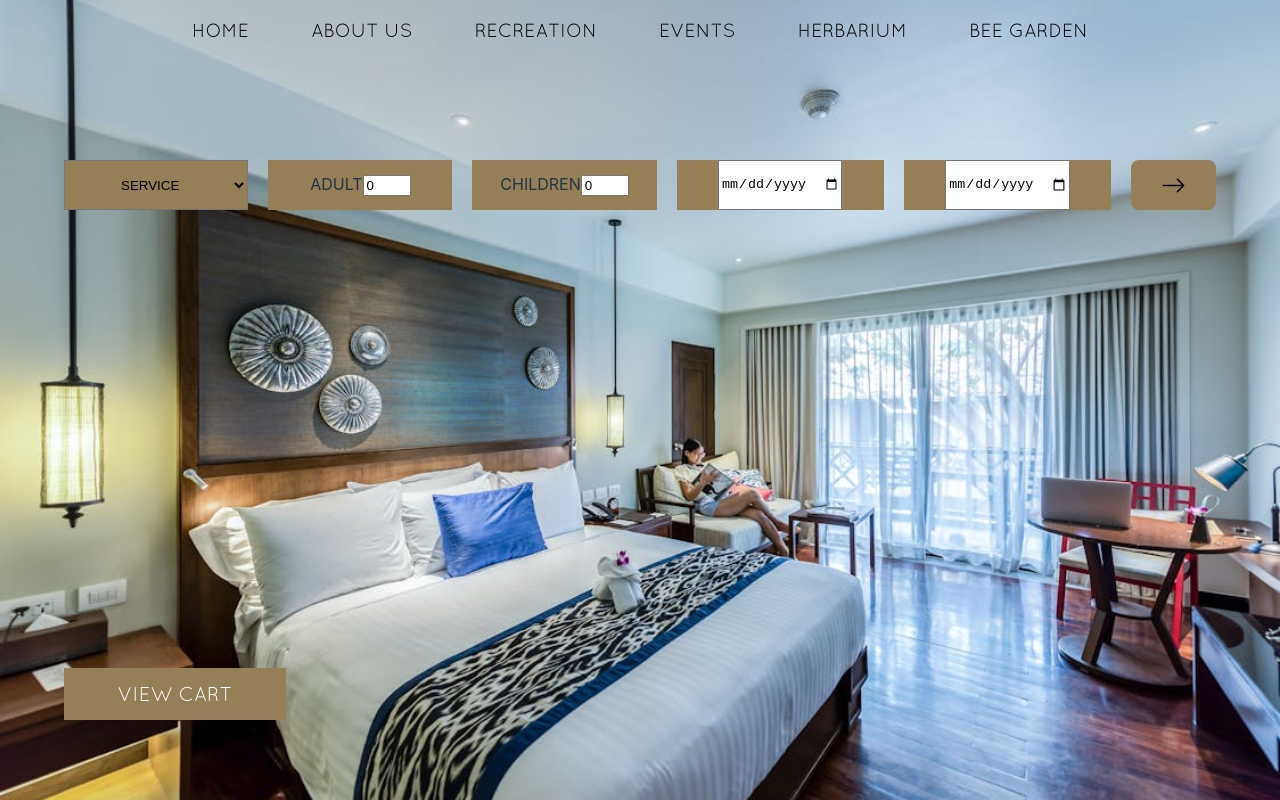
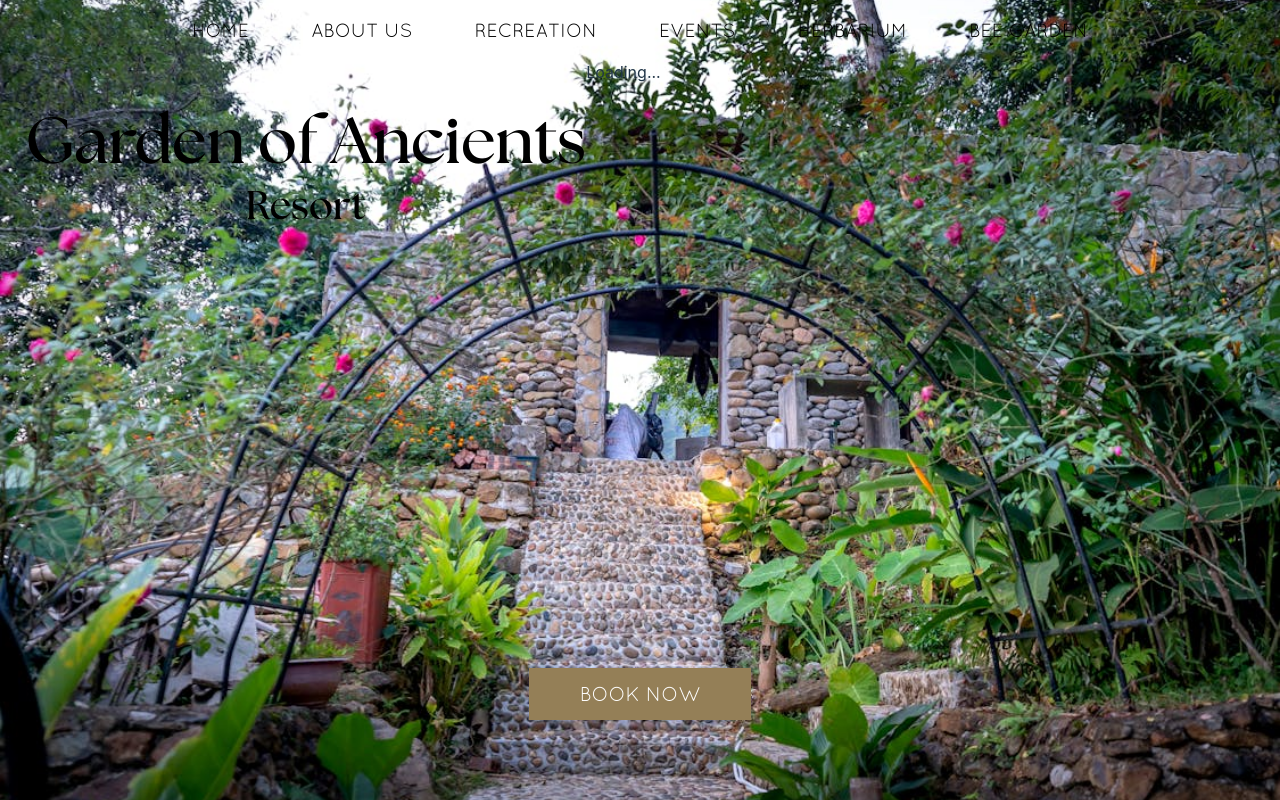
Before and after one commit to Atala2000/Garden_Of_Ancients_Application, a React (Vite) app in the folder client/garden_of_ancients/: page /bookPage in a window 1280 px wide. Shown: the top 800 px of the page. Built offline with nearby package versions, Linux system fonts and the light colour scheme; no server answers.

Commit message:
Incorporating minimum pricing

```diff
--- a/client/garden_of_ancients/src/App.jsx
+++ b/client/garden_of_ancients/src/App.jsx
@@ -10,9 +10,11 @@
 import { Bookpage } from './components/bookPage.jsx'
 import { Errormessage } from './components/404.jsx'
 import 'bootstrap-icons/font/bootstrap-icons.css';
+import { useAuth } from './components/Authprovider.jsx'
 
 function App() {
-  const [count, setCount] = useState(0)
+  const [count, setCount] = useState(0);
+  const {isAuthenticated} = useAuth();
 
   return (
     <BrowserRouter>
@@ -23,7 +25,7 @@
         <Route path='/Conferences' element = {<Conferences/>}/>
         <Route path='/Herbarium' element = {<Herbarium/>}/>
         <Route path='/Hives' element = {<Hives/>}/>
-        <Route path='/bookPage' element = {<Bookpage/>}/>
+        <Route path='/bookPage' element = {isAuthenticated ? <Bookpage/> : <Home/>}/>
         <Route path='/404Error' element = {<Errormessage/>}/>
       </Routes>
     </BrowserRouter>
--- a/client/garden_of_ancients/src/components/bookPage.jsx
+++ b/client/garden_of_ancients/src/components/bookPage.jsx
@@ -142,7 +142,7 @@
                     </select>
                     <div className='people-count'>
                         <label htmlFor="adult-count" className='people-pos'>ADULT</label>
-                        <input type="number"  id='adult-count' className='people-pos' name='adultCount' value={formData.adultCount} onChange={handleChange} min='0' max='5' required/>
+                        <input type="number"  id='adult-count' className='people-pos' name='adultCount' value={formData.adultCount} onChange={handleChange} min='0' max='15' required/>
                     </div>
                     {isConference && <select name="eventType" className='event-drop' value={formData.eventType} onChange={handleChange} required>
                         <option value="" disabled>TYPE</option>
@@ -162,7 +162,7 @@
                         <input type="date" id='start-date' value={formData.startDate} onChange={handleChange} name='startDate' required/>
                     </div>: <div className='people-count'>
                         <label htmlFor="child-count" className='people-pos'>CHILDREN</label>
-                        <input type="number" id='child-count' className='people-pos' name='childCount' value={formData.childCount} onChange={handleChange} min='0' max='5' required/>
+                        <input type="number" id='child-count' className='people-pos' name='childCount' value={formData.childCount} onChange={handleChange} min='0' max='15' required/>
                     </div>}
                     {(isConference || isEducation) && (<div className='date-count'>
 <label htmlFor="end-date"></label>
```
